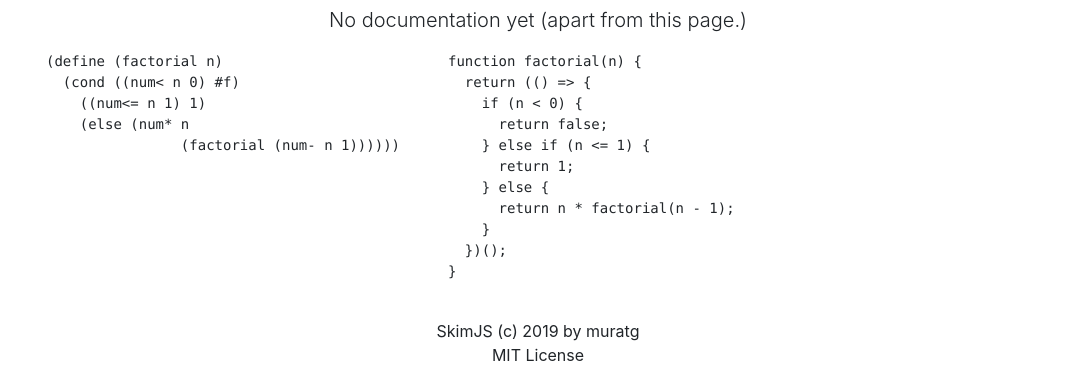
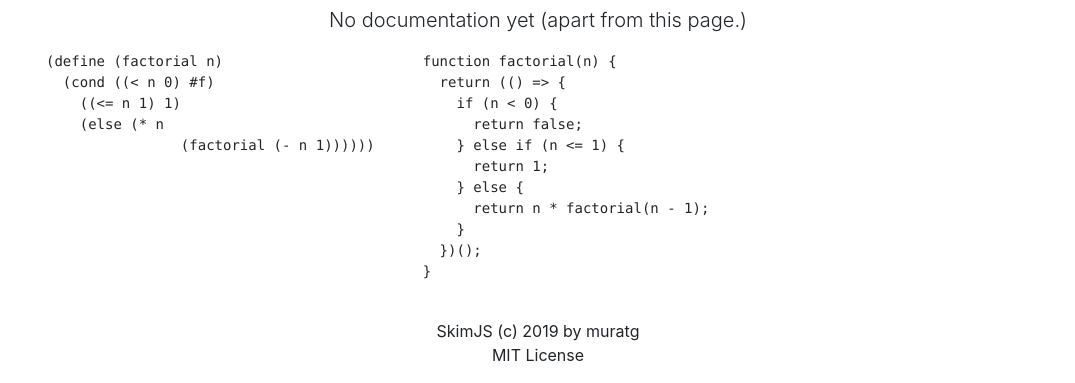
Before and after one commit to muratg/skim, a plain HTML site: page docs/index.html in a window 1280 px wide. Shown: the part 527-910 px from the top of the page, without its empty margins (102-1177 px from the left). Drawn offline with nearby package versions, Linux system fonts and the light colour scheme.

Commit message:
Update index.html

```diff
--- a/docs/index.html
+++ b/docs/index.html
@@ -48,10 +48,10 @@
       <div class="d-flex container ml-5" class="ml-5">
         <pre style="text-align: left">
 (define (factorial n)
-  (cond ((num< n 0) #f)
-    ((num<= n 1) 1)
-    (else (num* n
-                (factorial (num- n 1))))))
+  (cond ((< n 0) #f)
+    ((<= n 1) 1)
+    (else (* n
+                (factorial (- n 1))))))
         </pre>
 
         <pre style="text-align: left" class="ml-5">
```
